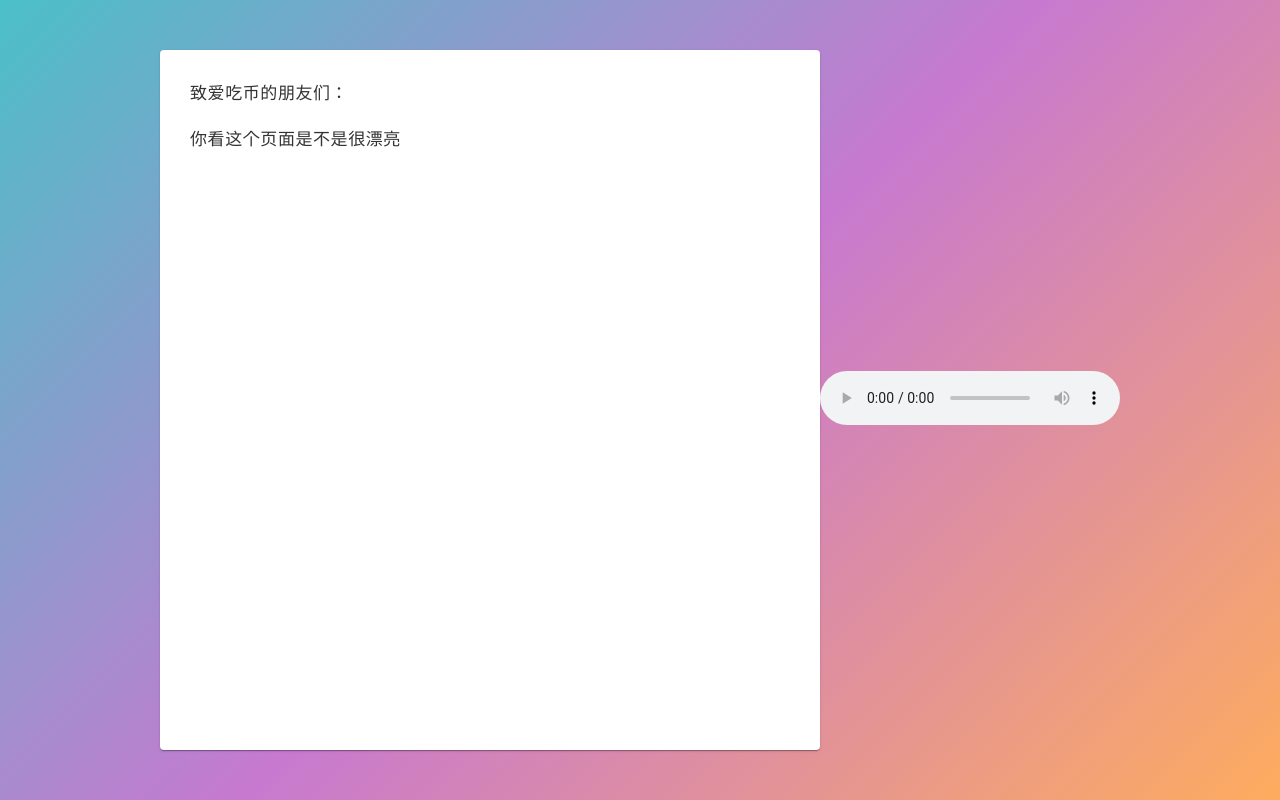
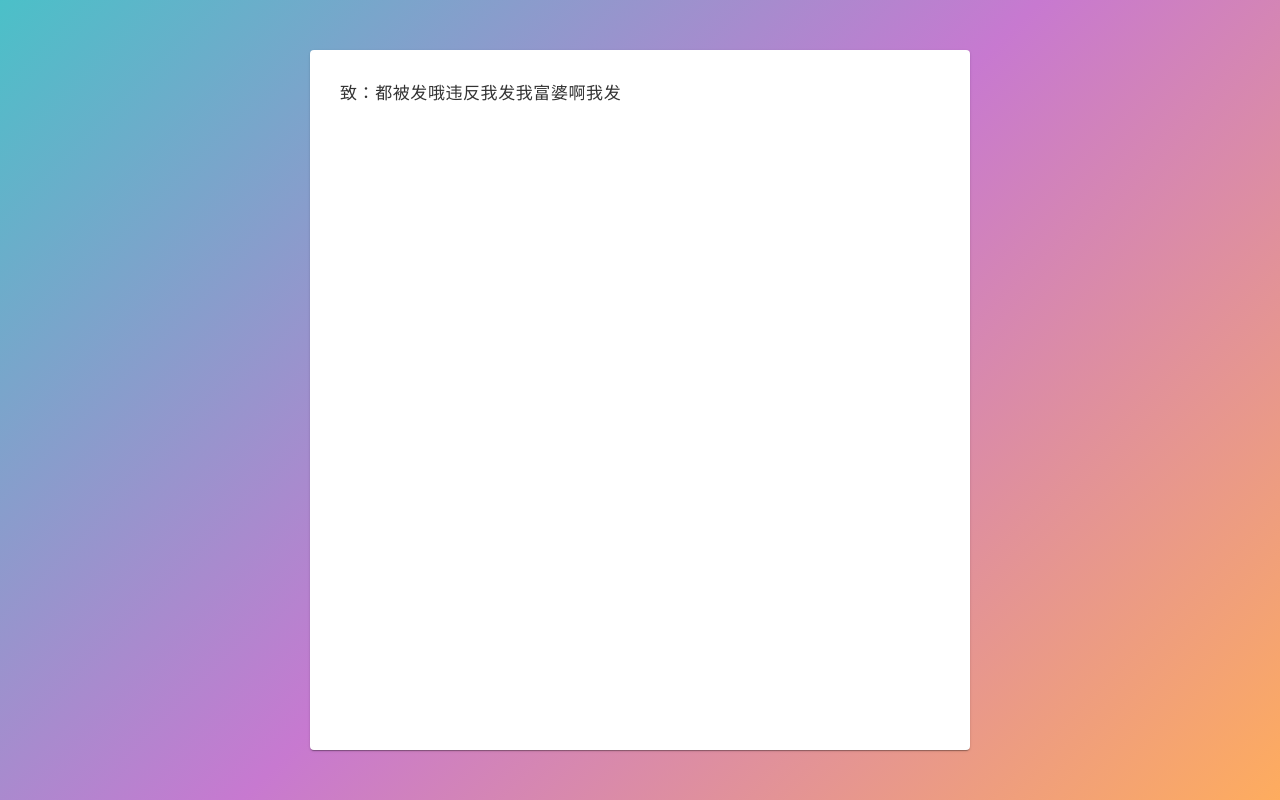
Before and after one commit to aichibi/nothing, a plain HTML site: page index.html in a window 1280 px wide. Drawn offline with Linux system fonts and the light colour scheme.

Commit message:
Add files via upload

```diff
--- a/index.html
+++ b/index.html
@@ -7,6 +7,17 @@
     <title>Document</title>
   </head>
   <style>
+    @font-face {
+      font-family: "myFont";
+      src: url("文鼎习字体.ttf") format("truetype");
+      font-weight: 600;
+      font-style: normal;
+    }
+
+    .my-font {
+      font-family: "myFont";
+    }
+
     .audio {
       display: none;
     }
@@ -36,7 +47,7 @@
       font-size: 17px;
       line-height: 1.7;
       letter-spacing: 0.034em;
-      font-family: "思源黑体";
+      font-family: "DFKai-SB";
       overflow-y: scroll;
     }
     .box::-webkit-scrollbar {
@@ -45,19 +56,19 @@
   </style>
   <body>
     <div class="box">
-      <div>致爱吃币的朋友们：</div>
-      <p>你看这个页面是不是很漂亮</p>
+      <div class="my-Font">致：都被发哦违反我发我富婆啊我发</div>
       <p></p>
-    </div>
-    <div>
+      <div class="audio">
         <audio
           src="birthday.mp3"
           id="aud"
           autoplay="autoplay"
-        controls="controls"
+          controls="auto"
           loop="true"
           preload="auto"
         ></audio>
       </div>
+      <p></p>
+    </div>
   </body>
 </html>
```
Also changed, not shown: 1 other file. Lines whose indentation alone changed are shown as unchanged.
